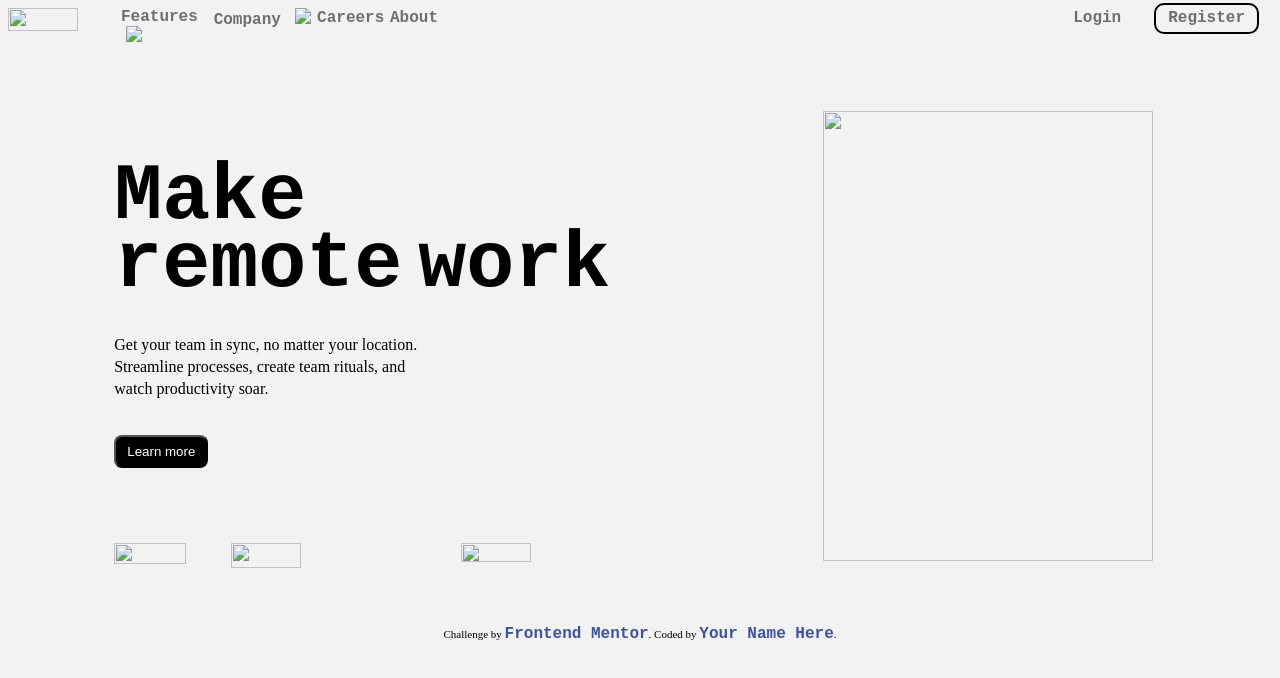
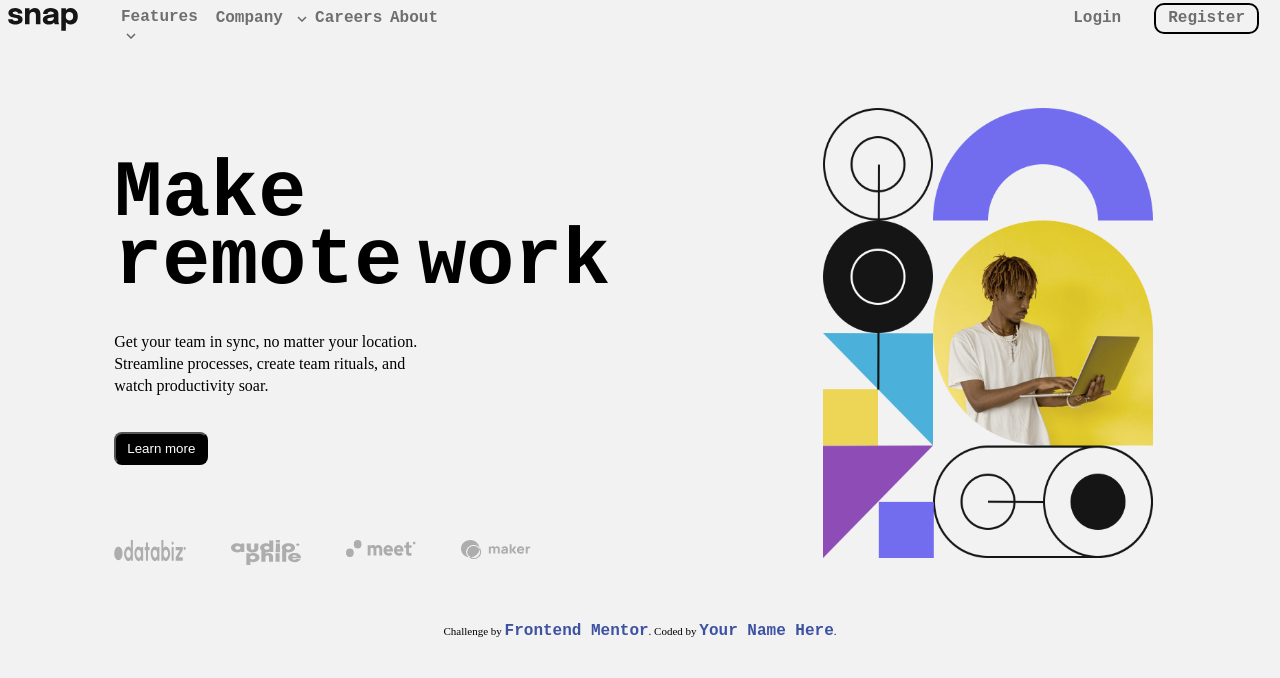
Before and after one commit to sibra-ok/Intro-Section, a plain HTML site: page index.html in a window 1280 px wide. Drawn offline with Linux system fonts and the light colour scheme.

Commit message:
Update index.html

```diff
--- a/index.html
+++ b/index.html
@@ -28,26 +28,26 @@
 <div class="container">
 
 <header class="header">
-<img src="images/logo.svg" class="snap">
-<img class="icon" id="bar" src="images/icon-menu.svg">
+<img src="logo.svg" class="snap">
+<img class="icon" id="bar" src="icon-menu.svg">
 </header>
 
 
 <div class="move dropHide" id="sideMenu">
-<img class="cut" id="close" src="images/icon-close-menu.svg">
+<img class="cut" id="close" src="icon-close-menu.svg">
 <div class="menu">
-<div class="todoo"><a class="dropDown  same" id="DropArrow">Features<img src="images/icon-arrow-up.svg" class="dropHide Arrow" id="up"><img src="images/icon-arrow-down.svg" class="Arrow" id="down"></a><div class="list">
+<div class="todoo"><a class="dropDown  same" id="DropArrow">Features<img src="icon-arrow-up.svg" class="dropHide Arrow" id="up"><img src="icon-arrow-down.svg" class="Arrow" id="down"></a><div class="list">
 <div class="unorders  dropHide" id="featureBlock">
-<li class="abbsolute todo"><img class="block" src="images/icon-todo.svg">Todo List</li>
-<li class="abbsolute calender"><img src="images/icon-calendar.svg" alt="" class="block">Calender</li>
-<li class="abbsolute reminder"><img src="images/icon-reminders.svg" alt="" class="block">Reminders</li>
-<li class="abbsolute planning"><img src="images/icon-planning.svg" alt="" class="block">Planning</li>
+<li class="abbsolute todo"><img class="block" src="icon-todo.svg">Todo List</li>
+<li class="abbsolute calender"><img src="icon-calendar.svg" alt="" class="block">Calender</li>
+<li class="abbsolute reminder"><img src="icon-reminders.svg" alt="" class="block">Reminders</li>
+<li class="abbsolute planning"><img src="icon-planning.svg" alt="" class="block">Planning</li>
 </div></div></div>
 
 
 <div class="companyMenu">
-<a class="dropDown company same" id="DropSecArrow">Company<img src="images/icon-arrow-up.svg" class="Arrow dropHide" id="CompanyUp">
-<img src="images/icon-arrow-down.svg" class="Arrow"  id="CompanyDown"></a>
+<a class="dropDown company same" id="DropSecArrow">Company<img src="icon-arrow-up.svg" class="Arrow dropHide" id="CompanyUp">
+<img src="icon-arrow-down.svg" class="Arrow"  id="CompanyDown"></a>
 
 <div class="companyorders dropHide" id="companyBlock">
   <li class="abbsolute calender">History</li>
@@ -97,16 +97,16 @@ create team rituals, and</p>
 
 <div class="imgContainer">
 <div class="bottom">
-<img class="bottomImg  databiz" src="images/client-databiz.svg">
-<img  class="bottomImg  audio" src="images/client-audiophile.svg">
-<img class="bottomImg  meet" src="images/client-meet.svg">
-<img class="bottomImg  maker" src="images/client-maker.svg">
+<img class="bottomImg  databiz" src="client-databiz.svg">
+<img  class="bottomImg  audio" src="client-audiophile.svg">
+<img class="bottomImg  meet" src="client-meet.svg">
+<img class="bottomImg  maker" src="client-maker.svg">
 </div>
 </div>
 
 </div>
 
-<img class="destop" src="images/image-hero-desktop.png">
+<img class="destop" src="image-hero-desktop.png">
 </div>
 </div>
 
```
